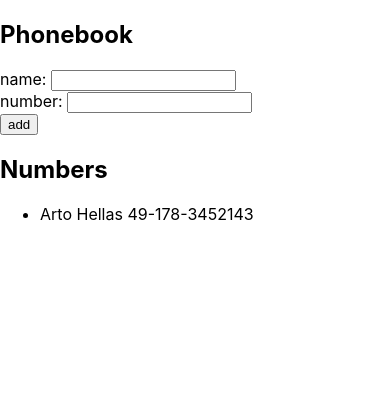
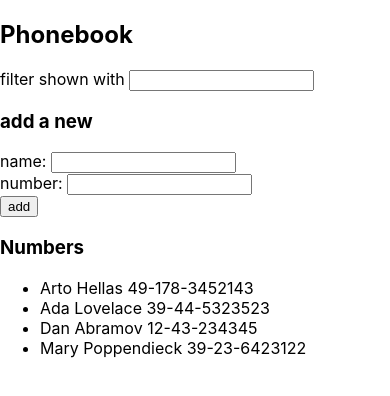
Before and after one commit to YuriSpiridonov/fullstackopen, a React (Create React App) app in the folder part2/phonebook/: page / in a window 390 px wide. Shown: the top 396 px of the page. Built offline with nearby package versions, Linux system fonts and the light colour scheme; the HTML template or start-up script is replaced by a standard one.

Commit message:
2.9*: The Phonebook Step4 (refactoring requered) no errors in console

```diff
--- a/part2/phonebook/src/App.js
+++ b/part2/phonebook/src/App.js
@@ -6,13 +6,15 @@ const Alert = ({ name }) => window.alert(`${name} is already added to phonebook`
 
 const App = () => {
   const [ persons, setPersons ] = useState([
-    { name: 'Arto Hellas',
-      number: '49-178-3452143'
-    }
+    { name: 'Arto Hellas', number: '49-178-3452143' },
+    { name: 'Ada Lovelace', number: '39-44-5323523' },
+    { name: 'Dan Abramov', number: '12-43-234345' },
+    { name: 'Mary Poppendieck', number: '39-23-6423122' }
   ])
   const [ newName, setNewName ] = useState('')
+  const [ newNumber, setNewNumber ] = useState('')
 
-  const [ newNumber, setNewNumber ] = useState('')
+  const [ filter, setFelter ] = useState('')
 
   const addPerson = (event) => {
     event.preventDefault()
@@ -38,9 +40,22 @@ const App = () => {
     setNewNumber(event.target.value)
   }
 
+  const handleFilter = (event) => {
+    setFelter(event.target.value)
+  }
+
   return (
     <div>
       <h2>Phonebook</h2>
+      <form>
+        <div>
+          filter shown with <input
+            value={filter}
+            onChange={handleFilter}
+          />
+        </div>
+      </form>
+      <h3>add a new</h3>
       <form onSubmit={addPerson}>
         <div>
           name: <input
@@ -58,9 +73,16 @@ const App = () => {
           <button type="submit">add</button>
         </div>
       </form>
-      <h2>Numbers</h2>
+      <h3>Numbers</h3>
       <ul>
-        {persons.map(person =>
+        {persons
+        .filter((value) => {
+          if (filter === '') {
+            return value
+          } else if (value.name.toLowerCase().includes(filter.toLowerCase())) {
+            return value
+          }
+        }).map(person =>
           <Person key={person.name} person={person} />
         )}
 
```
